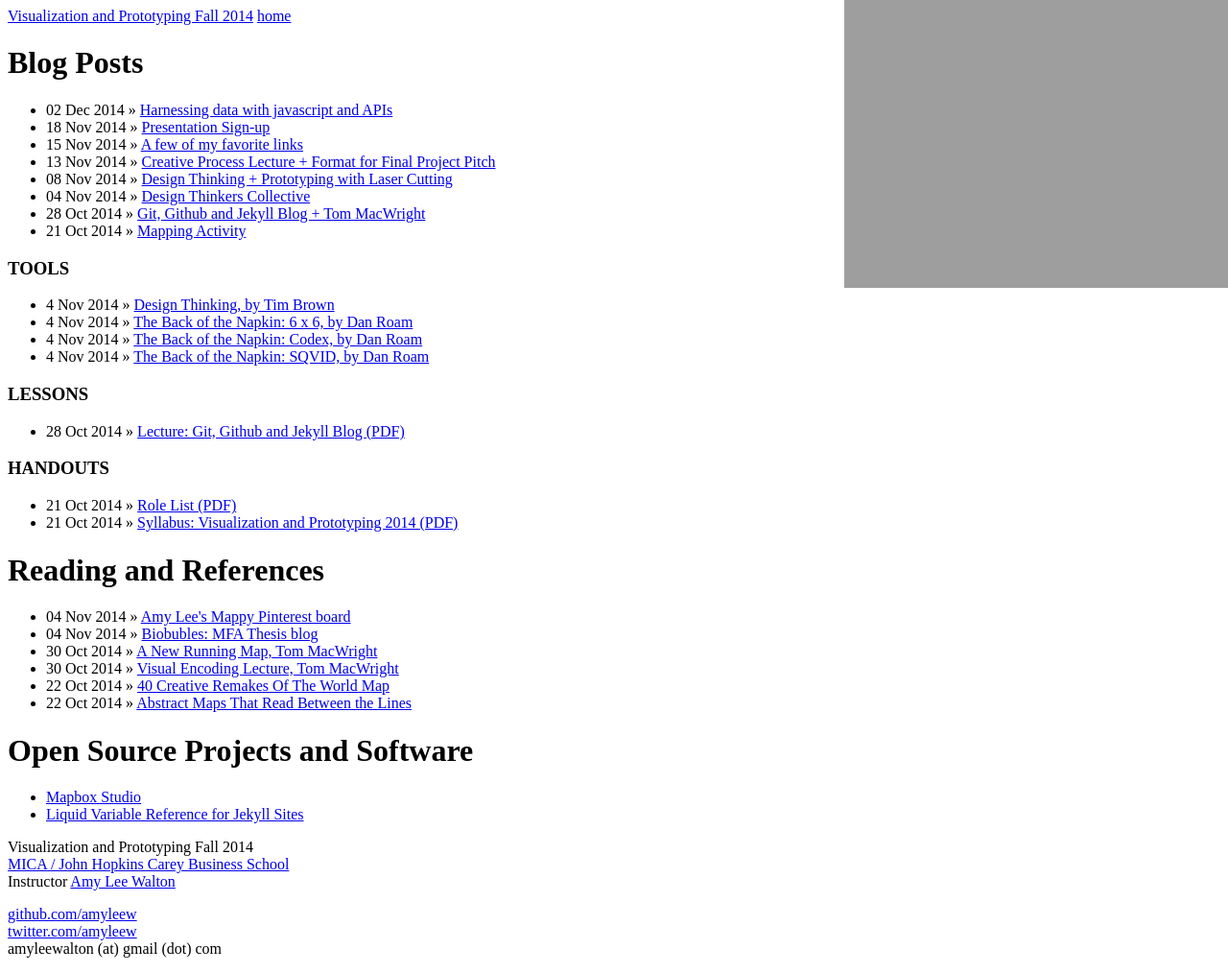
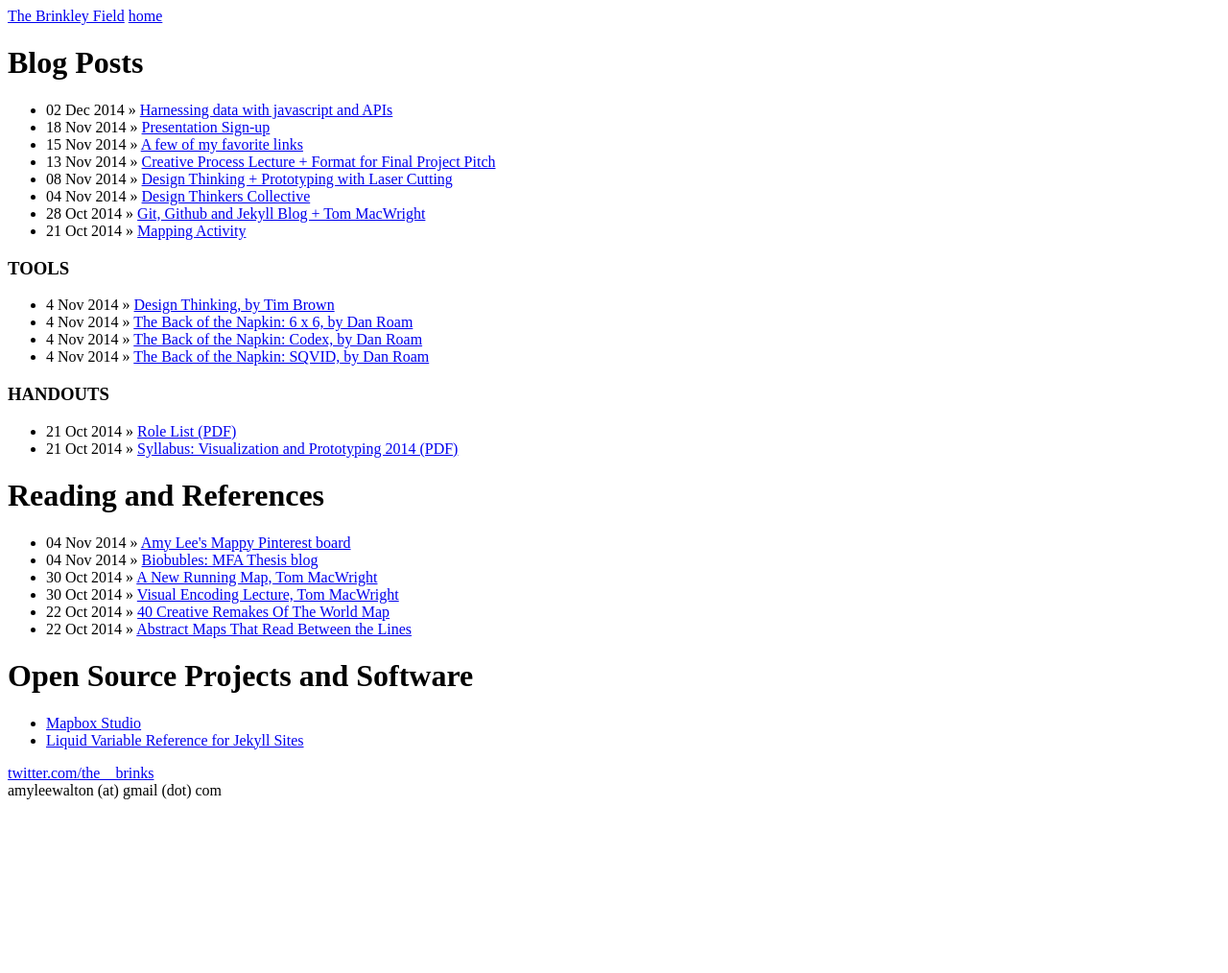
Before and after one commit to brinkleyfield/brinkleyfield.github.io, a Jekyll site: the page built from index.html, in a window 1280 px wide. Shown: the whole page at 96% size. Built offline with Jekyll 4.4.1, drawn with Linux system fonts in a browser that asks for light colours; Markdown is read by kramdown in place of the engine named in the settings; after the commit the page ends 900 px from its top, so only the background shows below that.

Commit message:
Changing and removing some items

```diff
--- a/_includes/classlinks.html
+++ b/_includes/classlinks.html
@@ -7,11 +7,6 @@
 <li><span>4 Nov 2014</span> &raquo; <a href="{{ site.url }}/vispro14-blog/pdfs/BackoftheNapkin_SQVID.pdf">The Back of the Napkin: SQVID, by Dan Roam</a></li>
 </ul>
 
-<h3>LESSONS</h3>
-
-<ul class="posts"><li><span>28 Oct 2014</span> &raquo; <a href="{{ site.url }}/vispro14-blog/pdfs/02_LECTURE-Github-Jekyll-Blog.pdf">Lecture: Git, Github and Jekyll Blog (PDF)</a></li>
-</ul>
-
 <h3>HANDOUTS</h3>
 
 <ul class="posts">
--- a/_includes/footer.html
+++ b/_includes/footer.html
@@ -1,45 +1,41 @@
   <div class="footer">
     <div class="contact">
-      <p>
+      <!-- <p>
         Visualization and Prototyping Fall 2014<br />
         <a href="http://www.mica.edu/Programs_of_Study/Graduate_Programs/Design_Leadership_(MBAMA).html">MICA / John Hopkins Carey Business School</a><br />
 		Instructor <a href="http://amyleewalton.com/">Amy Lee Walton</a><br />
 
-      </p>
+      </p> -->
     </div>
     <div class="contact">
       <p>
-
-        <a href="http://github.com/amyleew/">github.com/amyleew</a><br />
-        <a href="http://twitter.com/amyleew/">twitter.com/amyleew</a><br />
+        <a href="https://twitter.com/the__brinks">twitter.com/the__brinks</a><br />
 		amyleewalton (at) gmail (dot) com
       </p>
     </div>
   </div>
 </div>
 
-<a href="http://github.com/amyleew/vispro14-blog/"><img style="position: absolute; top: 0; right: 0; border: 0;" src="{{ site.url }}/vispro14-blog/images/cloneme.png" alt="Clone me from GitHub" /></a>
-
 <!-- ClickTale Bottom part -->
-<div id="ClickTaleDiv" style="display: none;"></div>
+<!-- <div id="ClickTaleDiv" style="display: none;"></div>
 <script type="text/javascript">
 if(document.location.protocol!='https:')
   document.write(unescape("%3Cscript%20src='http://s.clicktale.net/WRb.js'%20type='text/javascript'%3E%3C/script%3E"));
 </script>
 <script type="text/javascript">
 if(typeof ClickTale=='function') ClickTale(206,0.3,"www03");
-</script>
+</script> -->
 <!-- ClickTale end of Bottom part -->
 
 <!-- Google Analytics -->
-<script type="text/javascript">
+<!-- <script type="text/javascript">
 var gaJsHost = (("https:" == document.location.protocol) ? "https://ssl." : "http://www.");
 document.write(unescape("%3Cscript src='" + gaJsHost + "google-analytics.com/ga.js' type='text/javascript'%3E%3C/script%3E"));
 </script>
 <script type="text/javascript">
 var pageTracker = _gat._getTracker("UA-6016902-1");
 pageTracker._trackPageview();
-</script>
+</script> -->
 <!-- Google Analytics end -->
 
 </body>
--- a/_layouts/bare-default.html
+++ b/_layouts/bare-default.html
@@ -3,7 +3,7 @@
 <head>
    <meta http-equiv="content-type" content="text/html; charset=utf-8" />
    <title>{{ page.title }}</title>
-   <meta name="author" content="Amy Lee Walton" />
+   <meta name="author" content="Brinkley Field" />
    <meta name="readability-verification" content="QCzSs992GxmRYRKVpPeZ6LE2tS8aYKxsSSQKV8YM"/>
 
    <!-- syntax highlighting CSS -->
@@ -26,8 +26,8 @@ var WRInitTime=(new Date()).getTime();
 
 <div class="site">
   <div class="title">
-    <a href="{{ site.url }}/vispro14-blog">Visualization and Prototyping Fall 2014</a>
-    <a class="extra" href="{{ site.url }}/vispro14-blog">home</a>
+    <a href="{{ site.url }}/home">The Brinkley Field</a>
+    <a class="extra" href="{{ site.url }}/home">home</a>
   </div>
 
   {{ content }}
--- a/_layouts/default.html
+++ b/_layouts/default.html
@@ -3,7 +3,7 @@
 <head>
    <meta http-equiv="content-type" content="text/html; charset=utf-8" />
    <title>{{ page.title }}</title>
-   <meta name="author" content="Amy Lee Walton" />
+   <meta name="author" content="Brinkley Field" />
    <meta name="readability-verification" content="QCzSs992GxmRYRKVpPeZ6LE2tS8aYKxsSSQKV8YM"/>
 
    <!-- syntax highlighting CSS -->
@@ -26,8 +26,8 @@ var WRInitTime=(new Date()).getTime();
 
 <div class="site">
   <div class="title">
-    <a href="{{ site.url }}/vispro14-blog">Visualization and Prototyping Fall 2014</a>
-    <a class="extra" href="{{ site.url }}/vispro14-blog">home</a>
+    <a href="{{ site.url }}/home">The Brinkley Field</a>
+    <a class="extra" href="{{ site.url }}/home">home</a>
   </div>
 
   {{ content }}
```
